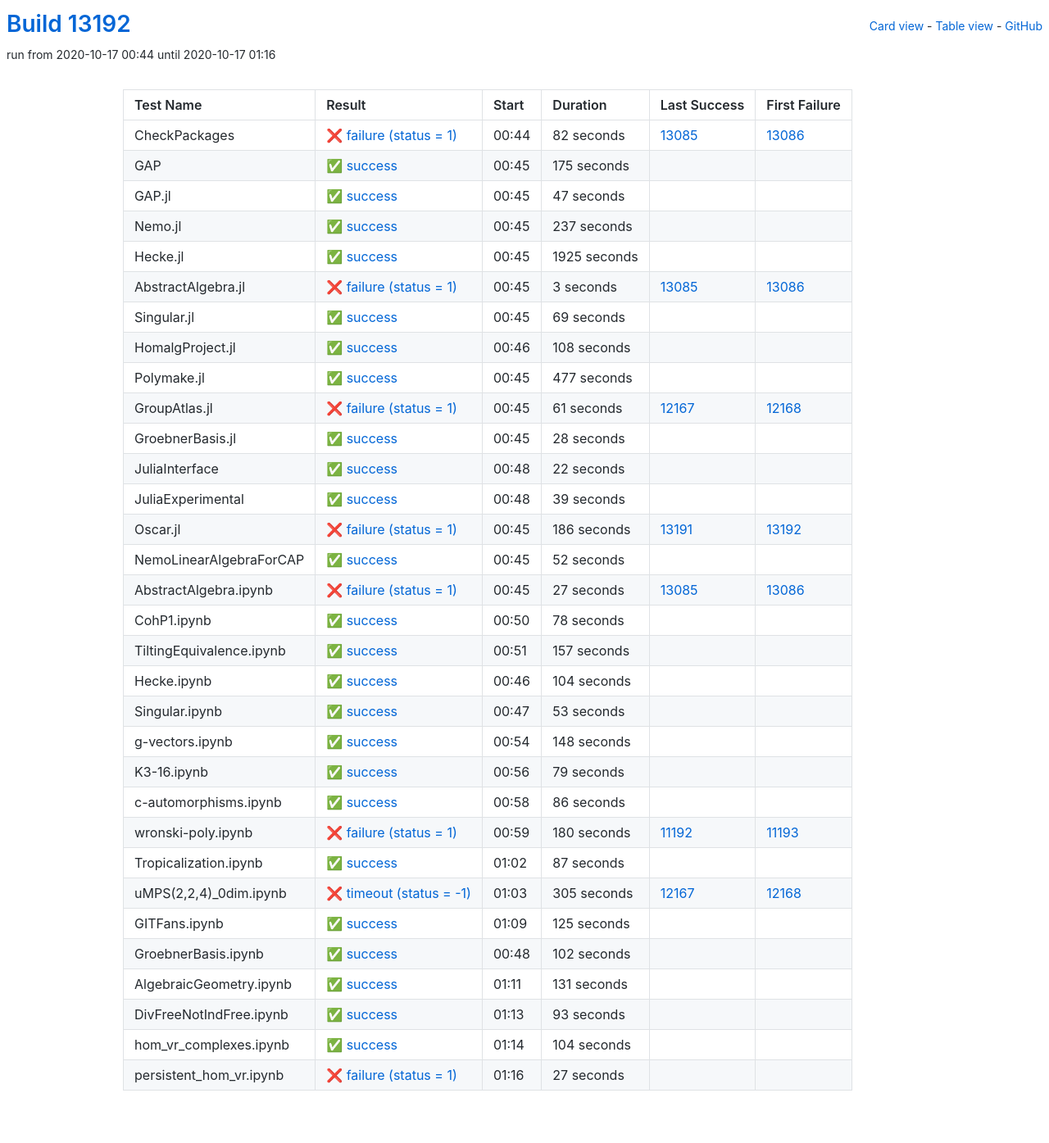
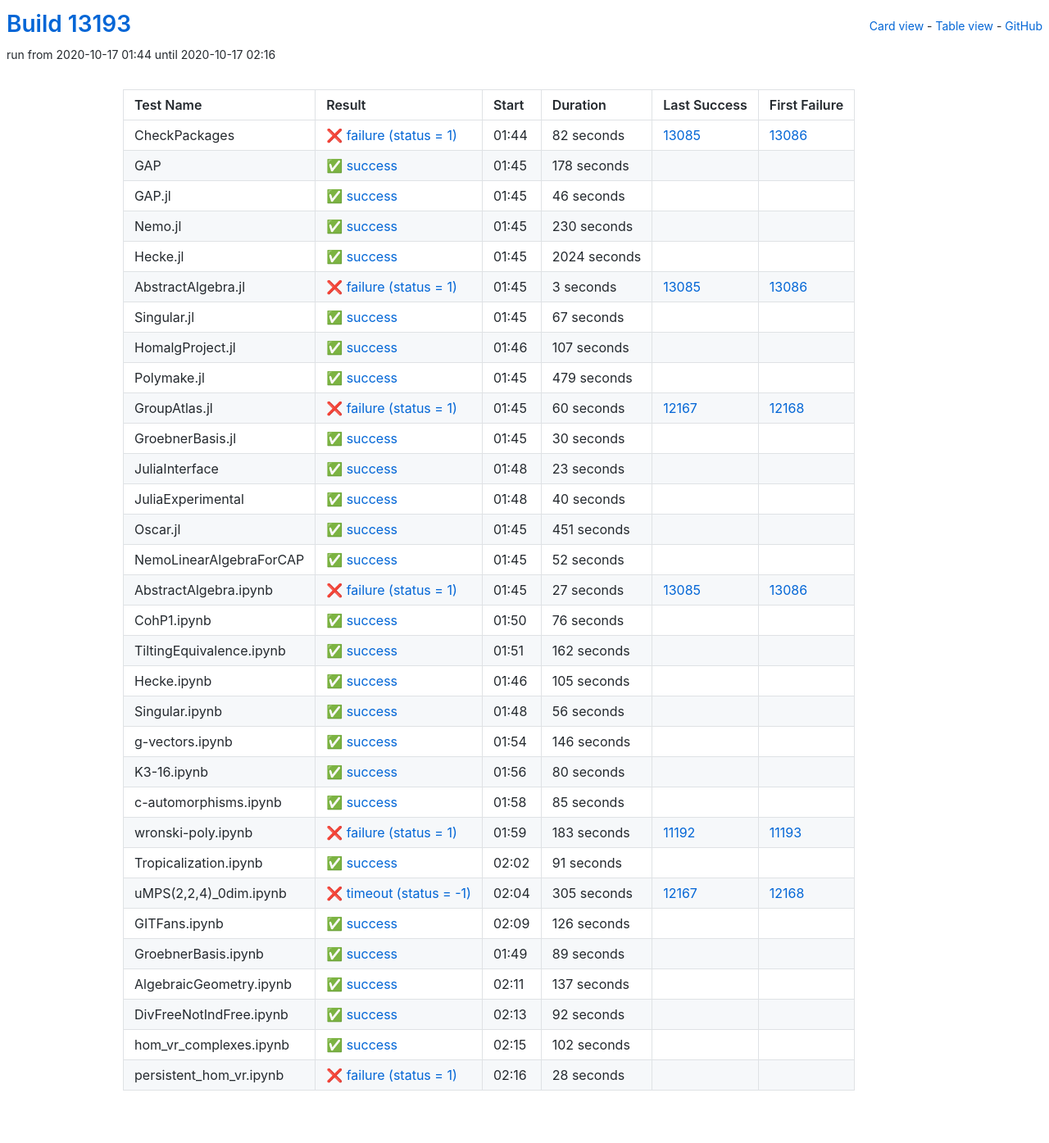
Before and after one commit to oscar-system/oscar-ci-status, a Jekyll site: the page built from table.html, in a window 1280 px wide. Shown: the whole page at 82% size. Built offline with Jekyll 4.4.1, drawn with Linux system fonts in a browser that asks for light colours.

Commit message:
Build #13193

```diff
--- a/_data/ci.yml
+++ b/_data/ci.yml
@@ -1,6 +1,6 @@
 ---
-build: 13192
-build_url: https://oscarci.mathematik.uni-kl.de/job/oscar/13192/
+build: 13193
+build_url: https://oscarci.mathematik.uni-kl.de/job/oscar/13193/
 job: oscar
 organization: oscar-system
 repo: oscar-ci-status
@@ -8,8 +8,8 @@
 tests:
 - name: CheckPackages
   id: checkpackages
-  log: https://oscarci.mathematik.uni-kl.de/job/oscar/13192/artifact/logs/build-13192/CheckPackages.log
-  start: 2020-10-17 00:44
+  log: https://oscarci.mathematik.uni-kl.de/job/oscar/13193/artifact/logs/build-13193/CheckPackages.log
+  start: 2020-10-17 01:44
   success: false
   exitcode: 1
   status: failure
@@ -20,56 +20,56 @@
   first_failure_url: https://oscarci.mathematik.uni-kl.de/job/oscar/13086/
 - name: GAP
   id: gap
-  log: https://oscarci.mathematik.uni-kl.de/job/oscar/13192/artifact/logs/build-13192/GAP.log
-  start: 2020-10-17 00:45
+  log: https://oscarci.mathematik.uni-kl.de/job/oscar/13193/artifact/logs/build-13193/GAP.log
+  start: 2020-10-17 01:45
   success: true
   exitcode: 0
   status: success
-  duration: 175
+  duration: 178
   last_success: false
   last_success_url:
   first_failure: false
   first_failure_url:
 - name: GAP.jl
   id: gap-jl
-  log: https://oscarci.mathematik.uni-kl.de/job/oscar/13192/artifact/logs/build-13192/GAP.jl.log
-  start: 2020-10-17 00:45
+  log: https://oscarci.mathematik.uni-kl.de/job/oscar/13193/artifact/logs/build-13193/GAP.jl.log
+  start: 2020-10-17 01:45
   success: true
   exitcode: 0
   status: success
-  duration: 47
+  duration: 46
   last_success: false
   last_success_url:
   first_failure: false
   first_failure_url:
 - name: Nemo.jl
   id: nemo-jl
-  log: https://oscarci.mathematik.uni-kl.de/job/oscar/13192/artifact/logs/build-13192/Nemo.jl.log
-  start: 2020-10-17 00:45
+  log: https://oscarci.mathematik.uni-kl.de/job/oscar/13193/artifact/logs/build-13193/Nemo.jl.log
+  start: 2020-10-17 01:45
   success: true
   exitcode: 0
   status: success
-  duration: 237
+  duration: 230
   last_success: false
   last_success_url:
   first_failure: false
   first_failure_url:
 - name: Hecke.jl
   id: hecke-jl
-  log: https://oscarci.mathematik.uni-kl.de/job/oscar/13192/artifact/logs/build-13192/Hecke.jl.log
-  start: 2020-10-17 00:45
+  log: https://oscarci.mathematik.uni-kl.de/job/oscar/13193/artifact/logs/build-13193/Hecke.jl.log
+  start: 2020-10-17 01:45
   success: true
   exitcode: 0
   status: success
-  duration: 1925
+  duration: 2024
   last_success: false
   last_success_url:
   first_failure: false
   first_failure_url:
 - name: AbstractAlgebra.jl
   id: abstractalgebra-jl
-  log: https://oscarci.mathematik.uni-kl.de/job/oscar/13192/artifact/logs/build-13192/AbstractAlgebra.jl.log
-  start: 2020-10-17 00:45
+  log: https://oscarci.mathematik.uni-kl.de/job/oscar/13193/artifact/logs/build-13193/AbstractAlgebra.jl.log
+  start: 2020-10-17 01:45
   success: false
   exitcode: 1
   status: failure
@@ -80,104 +80,104 @@
   first_failure_url: https://oscarci.mathematik.uni-kl.de/job/oscar/13086/
 - name: Singular.jl
   id: singular-jl
-  log: https://oscarci.mathematik.uni-kl.de/job/oscar/13192/artifact/logs/build-13192/Singular.jl.log
-  start: 2020-10-17 00:45
+  log: https://oscarci.mathematik.uni-kl.de/job/oscar/13193/artifact/logs/build-13193/Singular.jl.log
+  start: 2020-10-17 01:45
   success: true
   exitcode: 0
   status: success
-  duration: 69
+  duration: 67
   last_success: false
   last_success_url:
   first_failure: false
   first_failure_url:
 - name: HomalgProject.jl
   id: homalgproject-jl
-  log: https://oscarci.mathematik.uni-kl.de/job/oscar/13192/artifact/logs/build-13192/HomalgProject.jl.log
-  start: 2020-10-17 00:46
+  log: https://oscarci.mathematik.uni-kl.de/job/oscar/13193/artifact/logs/build-13193/HomalgProject.jl.log
+  start: 2020-10-17 01:46
   success: true
   exitcode: 0
   status: success
-  duration: 108
+  duration: 107
   last_success: false
   last_success_url:
   first_failure: false
   first_failure_url:
 - name: Polymake.jl
   id: polymake-jl
-  log: https://oscarci.mathematik.uni-kl.de/job/oscar/13192/artifact/logs/build-13192/Polymake.jl.log
-  start: 2020-10-17 00:45
+  log: https://oscarci.mathematik.uni-kl.de/job/oscar/13193/artifact/logs/build-13193/Polymake.jl.log
+  start: 2020-10-17 01:45
   success: true
   exitcode: 0
   status: success
-  duration: 477
+  duration: 479
   last_success: false
   last_success_url:
   first_failure: false
   first_failure_url:
 - name: GroupAtlas.jl
   id: groupatlas-jl
-  log: https://oscarci.mathematik.uni-kl.de/job/oscar/13192/artifact/logs/build-13192/GroupAtlas.jl.log
-  start: 2020-10-17 00:45
+  log: https://oscarci.mathematik.uni-kl.de/job/oscar/13193/artifact/logs/build-13193/GroupAtlas.jl.log
+  start: 2020-10-17 01:45
   success: false
   exitcode: 1
   status: failure
-  duration: 61
+  duration: 60
   last_success: 12167
   last_success_url: https://oscarci.mathematik.uni-kl.de/job/oscar/12167/
   first_failure: 12168
   first_failure_url: https://oscarci.mathematik.uni-kl.de/job/oscar/12168/
 - name: GroebnerBasis.jl
   id: groebnerbasis-jl
-  log: https://oscarci.mathematik.uni-kl.de/job/oscar/13192/artifact/logs/build-13192/GroebnerBasis.jl.log
-  start: 2020-10-17 00:45
+  log: https://oscarci.mathematik.uni-kl.de/job/oscar/13193/artifact/logs/build-13193/GroebnerBasis.jl.log
+  start: 2020-10-17 01:45
   success: true
   exitcode: 0
   status: success
-  duration: 28
+  duration: 30
   last_success: false
   last_success_url:
   first_failure: false
   first_failure_url:
 - name: JuliaInterface
   id: juliainterface
-  log: https://oscarci.mathematik.uni-kl.de/job/oscar/13192/artifact/logs/build-13192/JuliaInterface.log
-  start: 2020-10-17 00:48
+  log: https://oscarci.mathematik.uni-kl.de/job/oscar/13193/artifact/logs/build-13193/JuliaInterface.log
+  start: 2020-10-17 01:48
   success: true
   exitcode: 0
   status: success
-  duration: 22
+  duration: 23
   last_success: false
   last_success_url:
   first_failure: false
   first_failure_url:
 - name: JuliaExperimental
   id: juliaexperimental
-  log: https://oscarci.mathematik.uni-kl.de/job/oscar/13192/artifact/logs/build-13192/JuliaExperimental.log
-  start: 2020-10-17 00:48
+  log: https://oscarci.mathematik.uni-kl.de/job/oscar/13193/artifact/logs/build-13193/JuliaExperimental.log
+  start: 2020-10-17 01:48
   success: true
   exitcode: 0
   status: success
-  duration: 39
+  duration: 40
   last_success: false
   last_success_url:
   first_failure: false
   first_failure_url:
 - name: Oscar.jl
   id: oscar-jl
-  log: https://oscarci.mathematik.uni-kl.de/job/oscar/13192/artifact/logs/build-13192/Oscar.jl.log
-  start: 2020-10-17 00:45
-  success: false
-  exitcode: 1
-  status: failure
-  duration: 186
-  last_success: 13191
-  last_success_url: https://oscarci.mathematik.uni-kl.de/job/oscar/13191/
-  first_failure: 13192
-  first_failure_url: https://oscarci.mathematik.uni-kl.de/job/oscar/13192/
+  log: https://oscarci.mathematik.uni-kl.de/job/oscar/13193/artifact/logs/build-13193/Oscar.jl.log
+  start: 2020-10-17 01:45
+  success: true
+  exitcode: 0
+  status: success
+  duration: 451
+  last_success: false
+  last_success_url:
+  first_failure: false
+  first_failure_url:
 - name: NemoLinearAlgebraForCAP
   id: nemolinearalgebraforcap
-  log: https://oscarci.mathematik.uni-kl.de/job/oscar/13192/artifact/logs/build-13192/NemoLinearAlgebraForCAP.log
-  start: 2020-10-17 00:45
+  log: https://oscarci.mathematik.uni-kl.de/job/oscar/13193/artifact/logs/build-13193/NemoLinearAlgebraForCAP.log
+  start: 2020-10-17 01:45
   success: true
   exitcode: 0
   status: success
@@ -188,8 +188,8 @@
   first_failure_url:
 - name: AbstractAlgebra.ipynb
   id: abstractalgebra-ipynb
-  log: https://oscarci.mathematik.uni-kl.de/job/oscar/13192/artifact/logs/build-13192/AbstractAlgebra.ipynb.log
-  start: 2020-10-17 00:45
+  log: https://oscarci.mathematik.uni-kl.de/job/oscar/13193/artifact/logs/build-13193/AbstractAlgebra.ipynb.log
+  start: 2020-10-17 01:45
   success: false
   exitcode: 1
   status: failure
@@ -200,116 +200,116 @@
   first_failure_url: https://oscarci.mathematik.uni-kl.de/job/oscar/13086/
 - name: CohP1.ipynb
   id: cohp1-ipynb
-  log: https://oscarci.mathematik.uni-kl.de/job/oscar/13192/artifact/logs/build-13192/CohP1.ipynb.log
-  start: 2020-10-17 00:50
+  log: https://oscarci.mathematik.uni-kl.de/job/oscar/13193/artifact/logs/build-13193/CohP1.ipynb.log
+  start: 2020-10-17 01:50
   success: true
   exitcode: 0
   status: success
-  duration: 78
+  duration: 76
   last_success: false
   last_success_url:
   first_failure: false
   first_failure_url:
 - name: TiltingEquivalence.ipynb
   id: tiltingequivalence-ipynb
-  log: https://oscarci.mathematik.uni-kl.de/job/oscar/13192/artifact/logs/build-13192/TiltingEquivalence.ipynb.log
-  start: 2020-10-17 00:51
+  log: https://oscarci.mathematik.uni-kl.de/job/oscar/13193/artifact/logs/build-13193/TiltingEquivalence.ipynb.log
+  start: 2020-10-17 01:51
   success: true
   exitcode: 0
   status: success
-  duration: 157
+  duration: 162
   last_success: false
   last_success_url:
   first_failure: false
   first_failure_url:
 - name: Hecke.ipynb
   id: hecke-ipynb
-  log: https://oscarci.mathematik.uni-kl.de/job/oscar/13192/artifact/logs/build-13192/Hecke.ipynb.log
-  start: 2020-10-17 00:46
+  log: https://oscarci.mathematik.uni-kl.de/job/oscar/13193/artifact/logs/build-13193/Hecke.ipynb.log
+  start: 2020-10-17 01:46
   success: true
   exitcode: 0
   status: success
-  duration: 104
+  duration: 105
   last_success: false
   last_success_url:
   first_failure: false
   first_failure_url:
 - name: Singular.ipynb
   id: singular-ipynb
-  log: https://oscarci.mathematik.uni-kl.de/job/oscar/13192/artifact/logs/build-13192/Singular.ipynb.log
-  start: 2020-10-17 00:47
+  log: https://oscarci.mathematik.uni-kl.de/job/oscar/13193/artifact/logs/build-13193/Singular.ipynb.log
+  start: 2020-10-17 01:48
   success: true
   exitcode: 0
   status: success
-  duration: 53
+  duration: 56
   last_success: false
   last_success_url:
   first_failure: false
   first_failure_url:
 - name: g-vectors.ipynb
   id: g-vectors-ipynb
-  log: https://oscarci.mathematik.uni-kl.de/job/oscar/13192/artifact/logs/build-13192/g-vectors.ipynb.log
-  start: 2020-10-17 00:54
+  log: https://oscarci.mathematik.uni-kl.de/job/oscar/13193/artifact/logs/build-13193/g-vectors.ipynb.log
+  start: 2020-10-17 01:54
   success: true
   exitcode: 0
   status: success
-  duration: 148
+  duration: 146
   last_success: false
   last_success_url:
   first_failure: false
   first_failure_url:
 - name: K3-16.ipynb
   id: k3-16-ipynb
-  log: https://oscarci.mathematik.uni-kl.de/job/oscar/13192/artifact/logs/build-13192/K3-16.ipynb.log
-  start: 2020-10-17 00:56
+  log: https://oscarci.mathematik.uni-kl.de/job/oscar/13193/artifact/logs/build-13193/K3-16.ipynb.log
+  start: 2020-10-17 01:56
   success: true
   exitcode: 0
   status: success
-  duration: 79
+  duration: 80
   last_success: false
   last_success_url:
   first_failure: false
   first_failure_url:
 - name: c-automorphisms.ipynb
   id: c-automorphisms-ipynb
-  log: https://oscarci.mathematik.uni-kl.de/job/oscar/13192/artifact/logs/build-13192/c-automorphisms.ipynb.log
-  start: 2020-10-17 00:58
+  log: https://oscarci.mathematik.uni-kl.de/job/oscar/13193/artifact/logs/build-13193/c-automorphisms.ipynb.log
+  start: 2020-10-17 01:58
   success: true
   exitcode: 0
   status: success
-  duration: 86
+  duration: 85
   last_success: false
   last_success_url:
   first_failure: false
   first_failure_url:
 - name: wronski-poly.ipynb
   id: wronski-poly-ipynb
-  log: https://oscarci.mathematik.uni-kl.de/job/oscar/13192/artifact/logs/build-13192/wronski-poly.ipynb.log
-  start: 2020-10-17 00:59
+  log: https://oscarci.mathematik.uni-kl.de/job/oscar/13193/artifact/logs/build-13193/wronski-poly.ipynb.log
+  start: 2020-10-17 01:59
   success: false
   exitcode: 1
   status: failure
-  duration: 180
+  duration: 183
   last_success: 11192
   last_success_url: https://oscarci.mathematik.uni-kl.de/job/oscar/11192/
   first_failure: 11193
   first_failure_url: https://oscarci.mathematik.uni-kl.de/job/oscar/11193/
 - name: Tropicalization.ipynb
   id: tropicalization-ipynb
-  log: https://oscarci.mathematik.uni-kl.de/job/oscar/13192/artifact/logs/build-13192/Tropicalization.ipynb.log
-  start: 2020-10-17 01:02
+  log: https://oscarci.mathematik.uni-kl.de/job/oscar/13193/artifact/logs/build-13193/Tropicalization.ipynb.log
+  start: 2020-10-17 02:02
   success: true
   exitcode: 0
   status: success
-  duration: 87
+  duration: 91
   last_success: false
   last_success_url:
   first_failure: false
   first_failure_url:
 - name: uMPS(2,2,4)_0dim.ipynb
   id: umps-2-2-4-0dim-ipynb
-  log: https://oscarci.mathematik.uni-kl.de/job/oscar/13192/artifact/logs/build-13192/uMPS-2-2-4-_0dim.ipynb.log
-  start: 2020-10-17 01:03
+  log: https://oscarci.mathematik.uni-kl.de/job/oscar/13193/artifact/logs/build-13193/uMPS-2-2-4-_0dim.ipynb.log
+  start: 2020-10-17 02:04
   success: false
   exitcode: -1
   status: timeout
@@ -320,20 +320,56 @@
   first_failure_url: https://oscarci.mathematik.uni-kl.de/job/oscar/12168/
 - name: GITFans.ipynb
   id: gitfans-ipynb
-  log: https://oscarci.mathematik.uni-kl.de/job/oscar/13192/artifact/logs/build-13192/GITFans.ipynb.log
-  start: 2020-10-17 01:09
+  log: https://oscarci.mathematik.uni-kl.de/job/oscar/13193/artifact/logs/build-13193/GITFans.ipynb.log
+  start: 2020-10-17 02:09
   success: true
   exitcode: 0
   status: success
-  duration: 125
+  duration: 126
   last_success: false
   last_success_url:
   first_failure: false
   first_failure_url:
 - name: GroebnerBasis.ipynb
   id: groebnerbasis-ipynb
-  log: https://oscarci.mathematik.uni-kl.de/job/oscar/13192/artifact/logs/build-13192/GroebnerBasis.ipynb.log
-  start: 2020-10-17 00:48
+  log: https://oscarci.mathematik.uni-kl.de/job/oscar/13193/artifact/logs/build-13193/GroebnerBasis.ipynb.log
+  start: 2020-10-17 01:49
+  success: true
+  exitcode: 0
+  status: success
+  duration: 89
+  last_success: false
+  last_success_url:
+  first_failure: false
+  first_failure_url:
+- name: AlgebraicGeometry.ipynb
+  id: algebraicgeometry-ipynb
+  log: https://oscarci.mathematik.uni-kl.de/job/oscar/13193/artifact/logs/build-13193/AlgebraicGeometry.ipynb.log
+  start: 2020-10-17 02:11
+  success: true
+  exitcode: 0
+  status: success
+  duration: 137
+  last_success: false
+  last_success_url:
+  first_failure: false
+  first_failure_url:
+- name: DivFreeNotIndFree.ipynb
+  id: divfreenotindfree-ipynb
+  log: https://oscarci.mathematik.uni-kl.de/job/oscar/13193/artifact/logs/build-13193/DivFreeNotIndFree.ipynb.log
+  start: 2020-10-17 02:13
+  success: true
+  exitcode: 0
+  status: success
+  duration: 92
+  last_success: false
+  last_success_url:
+  first_failure: false
+  first_failure_url:
+- name: hom_vr_complexes.ipynb
+  id: hom-vr-complexes-ipynb
+  log: https://oscarci.mathematik.uni-kl.de/job/oscar/13193/artifact/logs/build-13193/hom_vr_complexes.ipynb.log
+  start: 2020-10-17 02:15
   success: true
   exitcode: 0
   status: success
@@ -342,51 +378,15 @@
   last_success_url:
   first_failure: false
   first_failure_url:
-- name: AlgebraicGeometry.ipynb
-  id: algebraicgeometry-ipynb
-  log: https://oscarci.mathematik.uni-kl.de/job/oscar/13192/artifact/logs/build-13192/AlgebraicGeometry.ipynb.log
-  start: 2020-10-17 01:11
-  success: true
-  exitcode: 0
-  status: success
-  duration: 131
+- name: persistent_hom_vr.ipynb
+  id: persistent-hom-vr-ipynb
+  log: https://oscarci.mathematik.uni-kl.de/job/oscar/13193/artifact/logs/build-13193/persistent_hom_vr.ipynb.log
+  start: 2020-10-17 02:16
+  success: false
+  exitcode: 1
+  status: failure
+  duration: 28
   last_success: false
   last_success_url:
   first_failure: false
   first_failure_url:
-- name: DivFreeNotIndFree.ipynb
-  id: divfreenotindfree-ipynb
-  log: https://oscarci.mathematik.uni-kl.de/job/oscar/13192/artifact/logs/build-13192/DivFreeNotIndFree.ipynb.log
-  start: 2020-10-17 01:13
-  success: true
-  exitcode: 0
-  status: success
-  duration: 93
-  last_success: false
-  last_success_url:
-  first_failure: false
-  first_failure_url:
-- name: hom_vr_complexes.ipynb
-  id: hom-vr-complexes-ipynb
-  log: https://oscarci.mathematik.uni-kl.de/job/oscar/13192/artifact/logs/build-13192/hom_vr_complexes.ipynb.log
-  start: 2020-10-17 01:14
-  success: true
-  exitcode: 0
-  status: success
-  duration: 104
-  last_success: false
-  last_success_url:
-  first_failure: false
-  first_failure_url:
-- name: persistent_hom_vr.ipynb
-  id: persistent-hom-vr-ipynb
-  log: https://oscarci.mathematik.uni-kl.de/job/oscar/13192/artifact/logs/build-13192/persistent_hom_vr.ipynb.log
-  start: 2020-10-17 01:16
-  success: false
-  exitcode: 1
-  status: failure
-  duration: 27
-  last_success: false
-  last_success_url:
-  first_failure: false
-  first_failure_url:
```
Also changed, not shown: README.md.
